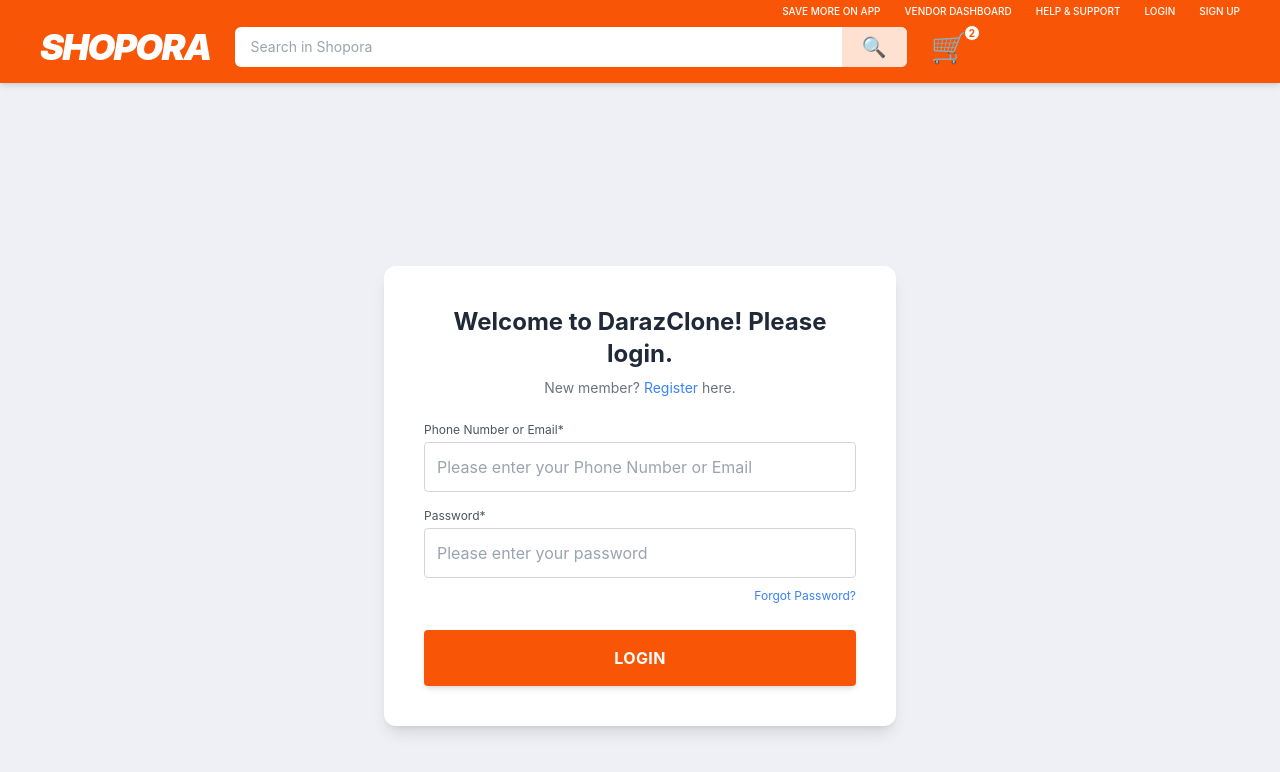
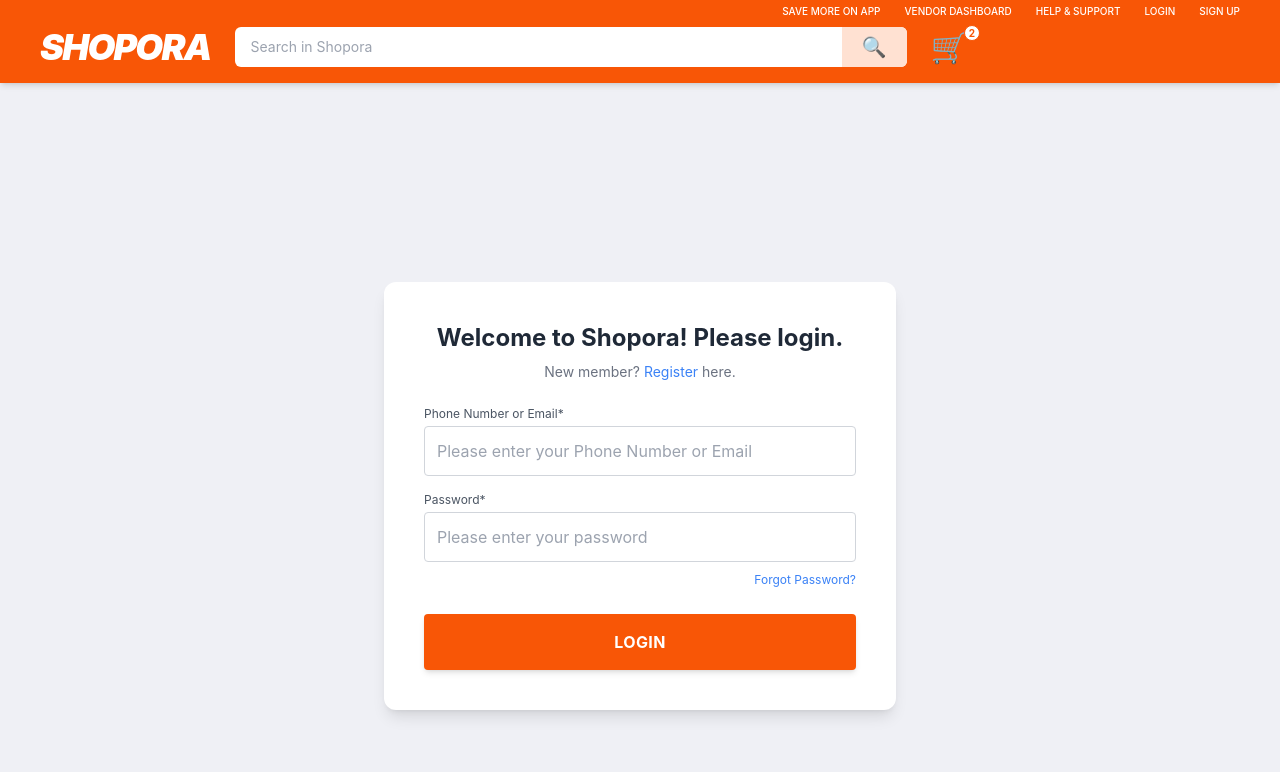
Before and after one commit to sameer9860/E-Commerce, a React (Vite) app in the folder ecommerce-frontend/: page /login in a window 1280 px wide. Shown: the top 772 px of the page. Built offline with nearby package versions, Linux system fonts and the light colour scheme.

Commit message:
Updated login

```diff
--- a/ecommerce-frontend/src/components/Login.jsx
+++ b/ecommerce-frontend/src/components/Login.jsx
@@ -20,7 +20,7 @@
       <div className="bg-white rounded-xl shadow-lg p-10 w-full max-w-lg space-y-6">
         <div className="text-center space-y-2">
           <h2 className="text-2xl font-bold text-gray-800">
-            Welcome to DarazClone! Please login.
+            Welcome to Shopora! Please login.
           </h2>
           <p className="text-sm text-gray-500">
             New member?{" "}
```
